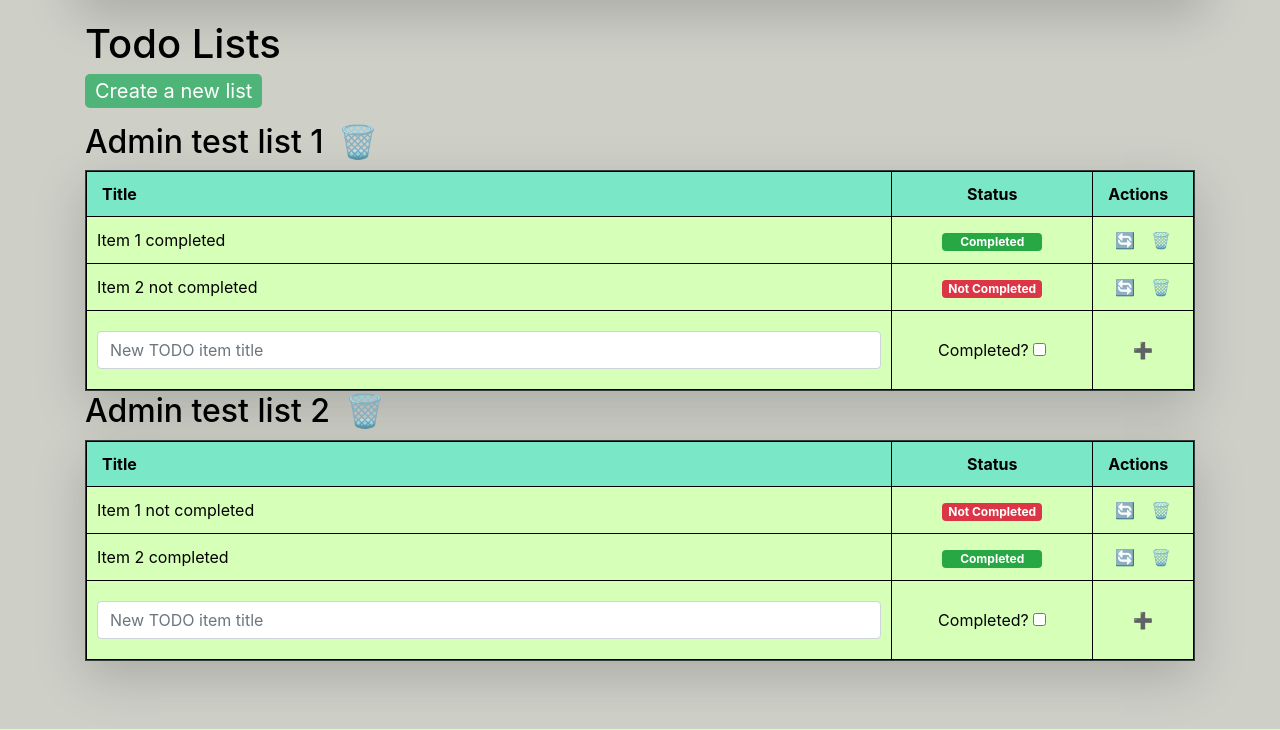
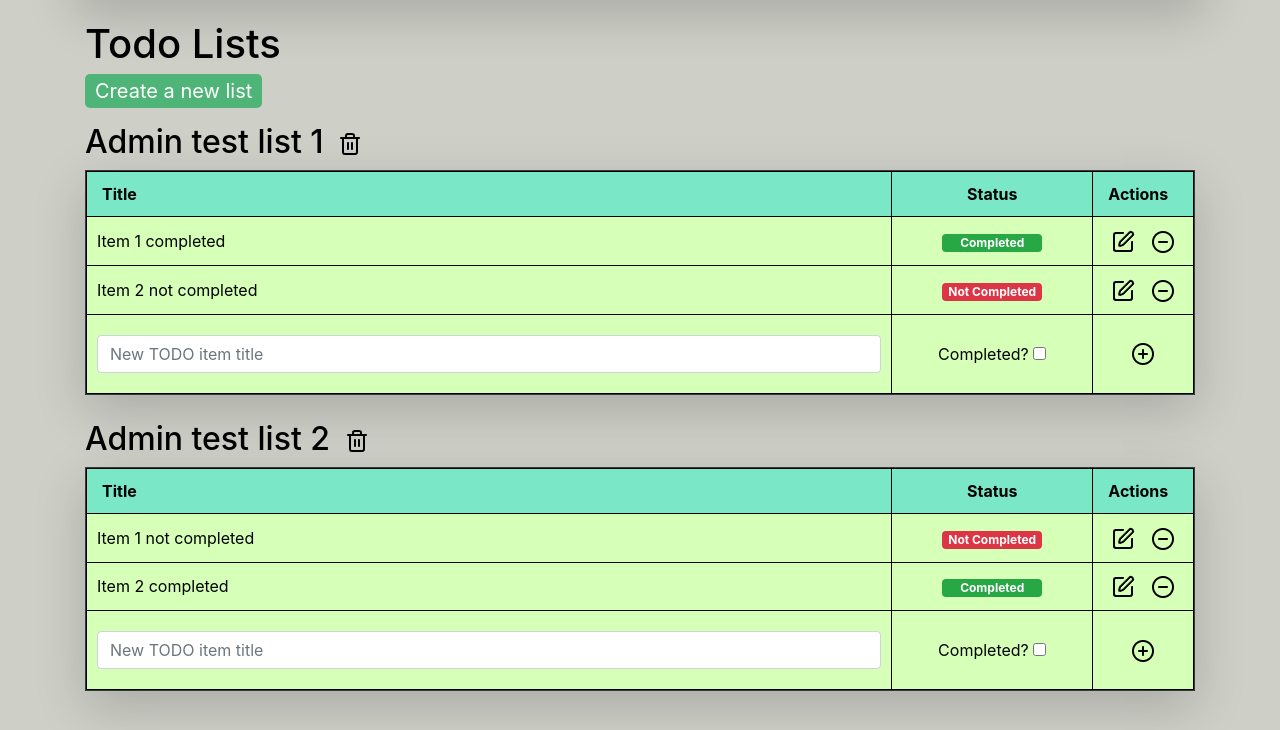
Before and after one commit to duze-elo/Django_Test, a Django app: page /todos/ in a window 1280 px wide. Shown: the part 71-801 px from the top of the page. Run offline with Django 5.2, Linux system fonts and the light colour scheme; a user stored in the database is signed in; data comes from the database, SQL or seed files in the repository; both versions use the stored data as it was after the commit; some libraries are stand-ins or nearby versions.

Commit message:
add icons instead of emojis

```diff
--- a/myapp/templates/todos.html
+++ b/myapp/templates/todos.html
@@ -1,6 +1,6 @@
 {% extends "base.html" %} {% block title %}Todos{% endblock title %}
 {% block content %}
-
+{% load static %}
 <style>
     button{
         background: transparent;
@@ -21,7 +21,7 @@
     {{ list.title }}
     <form action="{% url 'delete_todo_list' list.id %}" method="POST" style="display:inline;">
         {% csrf_token %}
-        <button type="submit" onclick="return confirm('Are You sure to remove the list?')">🗑️</button>
+        <button type="submit" onclick="return confirm('Are You sure to remove the list?')"><img src="{% static "icons/trash-2.png" %}" alt="delete list"></button>
     </form>
 </h2>
     <div class="table-responsive shadow-lg border border-dark">
@@ -47,11 +47,11 @@
                         <td class="text-center">
                             <form action="{% url 'change_todo_item_status' todo.id %}" method="POST" style="display:inline;">
                                 {% csrf_token %}
-                                <button type="submit" onclick="return confirm('Are You sure to change the components status?')">🔄️</button>
+                                <button type="submit" onclick="return confirm('Are You sure to change the components status?')"><img src="{% static 'icons/square-pen.png' %}" alt="change todo status"></button>
                             </form>
                             <form action="{% url 'delete_todo_item' todo.id %}" method="POST" style="display:inline;">
                                 {% csrf_token %}
-                                <button type="submit" onclick="return confirm('Are You sure to remove the component?')">🗑️</button>
+                                <button type="submit" onclick="return confirm('Are You sure to remove the component?')"><img src="{% static "icons/circle-minus.png" %}" alt="delete todo"></button>
                             </form>
                         </td>
                     </tr>
@@ -67,13 +67,14 @@
                             Completed? <input type="checkbox" name="completed" value="true">
                         </td>
                         <td class="text-center">
-                            <button type="submit" id="add-item">➕</button>
+                            <button type="submit" id="add-item"><img src="{% static "icons/circle-plus.png" %}" alt="delete list"></button>
                         </td>
                     </tr>
                 </form>
-
             </tbody>
         </table>
     </div>
+    <br>
 {% endfor %}
+
 {% endblock content %}
```
Also changed, not shown: myapp/templates/todo_create.html (+9 -1 lines), db.sqlite3, myapp/static/icons/circle-minus.png (added), myapp/static/icons/circle-plus.png (added), myapp/static/icons/square-pen.png (added), myapp/static/icons/trash-2.png (added).
